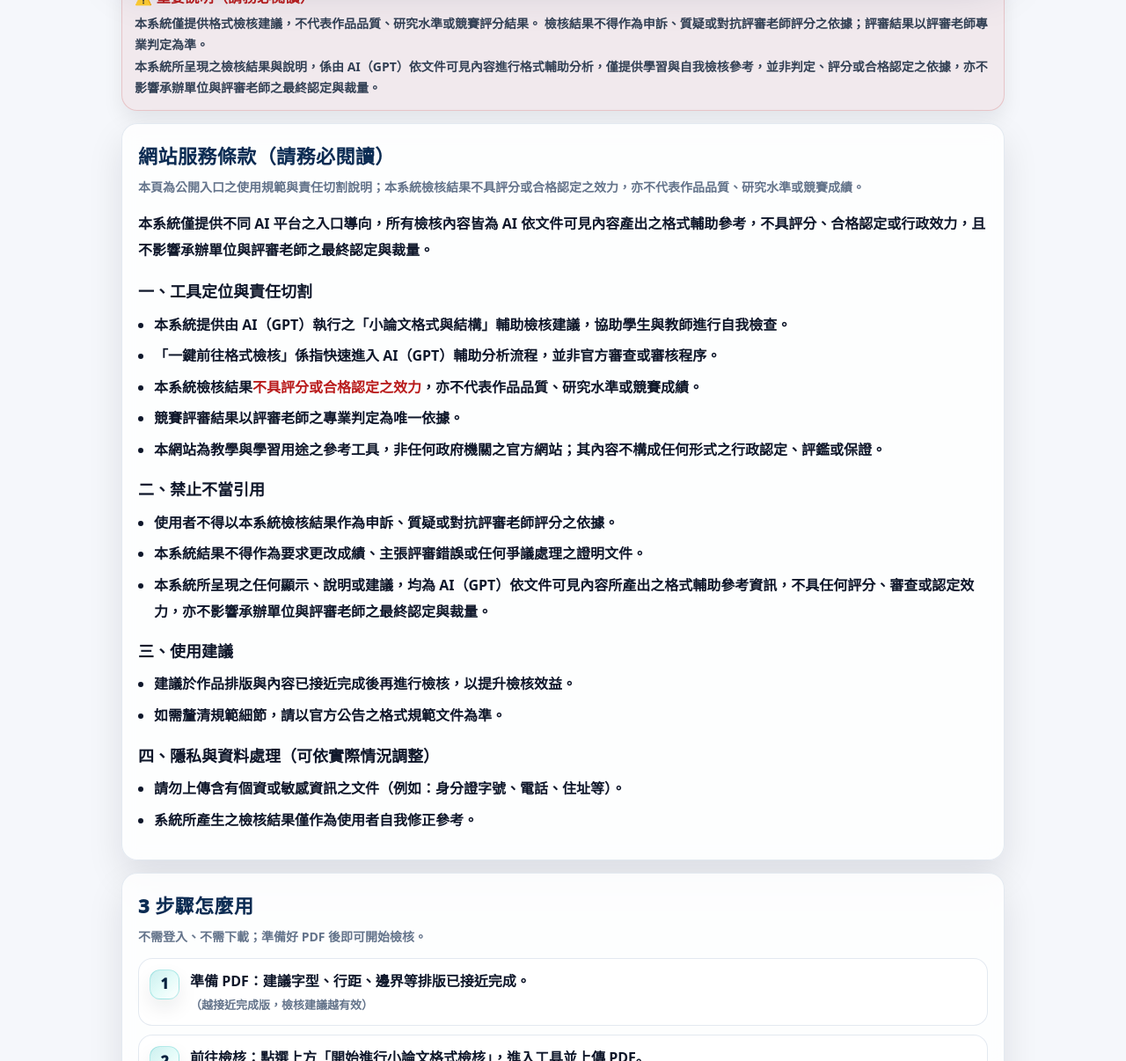
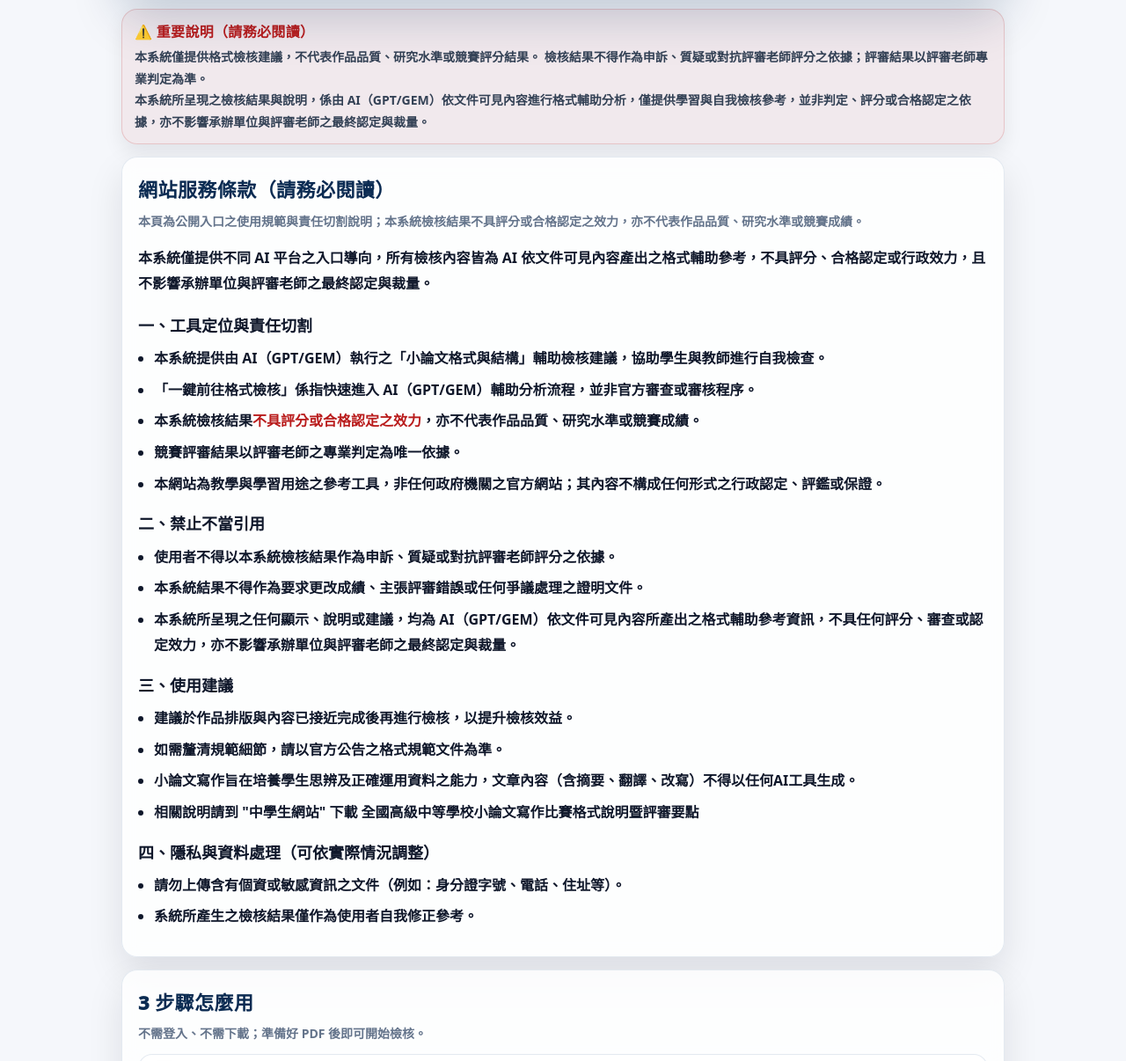
Before and after one commit to r91628120/thesis-checker, a Jekyll site: the page thesis-format/index.html, which Jekyll copies as it is, in a window 1280 px wide and 1400 px high, scrolled down 386 px, cut to the strip 194-1400 px from the top of the window. Shown: the whole strip at 88% size. Built offline with Jekyll 4.4.1, drawn with Linux system fonts in a browser that asks for light colours; some of the changed text lies outside the part shown.

Commit message:
Add files via upload

```diff
--- a/thesis-format/index.html
+++ b/thesis-format/index.html
@@ -423,7 +423,7 @@
 
         <div class="titleBox">
           <h1 class="siteTitle">高中職小論文格式檢核輔助系統</h1>
-          <p class="siteSub">本系統所提供之檢核建議，係由 AI（GPT）依使用者上傳文件之可見內容進行格式輔助分析，僅供學習與自我檢核參考。</p>
+          <p class="siteSub">本系統所提供之檢核建議，係由 AI（GPT/GEM）依使用者上傳文件之可見內容進行格式輔助分析，僅供學習與自我檢核參考。</p>
           <p class="siteSub">本網站為教學與學習用途之參考工具，非任何政府機關之官方網站，亦不代表承辦單位或評審立場。</p>
 
         </div>
@@ -439,6 +439,9 @@
           <p class="heroDesc">
             本系統提供，係由AI（GPT）依使用者上傳文件之「可見內容」所產出之格式輔助分析與檢核建議，僅供學習與自我檢查參考。
             <strong>不具評分或認定合格之效力</strong>；競賽評審結果以評審老師專業判定為準。
+          </p>
+          <p class="heroDesc">
+            AI有時會出錯，如對檢核有疑義，請以小論文比賽計畫、評審要點及格式範例為最終判斷依據。
           </p>
 
           <div class="ctaRow">
@@ -465,7 +468,7 @@
         檢核結果不得作為申訴、質疑或對抗評審老師評分之依據；評審結果以評審老師專業判定為準。
       </p>
       <p class="warnBody">
-        本系統所呈現之檢核結果與說明，係由 AI（GPT）依文件可見內容進行格式輔助分析，僅提供學習與自我檢核參考，並非判定、評分或合格認定之依據，亦不影響承辦單位與評審老師之最終認定與裁量。
+        本系統所呈現之檢核結果與說明，係由 AI（GPT/GEM）依文件可見內容進行格式輔助分析，僅提供學習與自我檢核參考，並非判定、評分或合格認定之依據，亦不影響承辦單位與評審老師之最終認定與裁量。
       </p>
 
 
@@ -482,8 +485,8 @@
         <p>本系統僅提供不同 AI 平台之入口導向，所有檢核內容皆為 AI 依文件可見內容產出之格式輔助參考，不具評分、合格認定或行政效力，且不影響承辦單位與評審老師之最終認定與裁量。</p>
         <h3>一、工具定位與責任切割</h3>
         <ul>
-          <li>本系統提供由 AI（GPT）執行之「小論文格式與結構」輔助檢核建議，協助學生與教師進行自我檢查。</li>
-          <li>「一鍵前往格式檢核」係指快速進入 AI（GPT）輔助分析流程，並非官方審查或審核程序。</li>
+          <li>本系統提供由 AI（GPT/GEM）執行之「小論文格式與結構」輔助檢核建議，協助學生與教師進行自我檢查。</li>
+          <li>「一鍵前往格式檢核」係指快速進入 AI（GPT/GEM）輔助分析流程，並非官方審查或審核程序。</li>
           <li>本系統檢核結果<strong class="em">不具評分或合格認定之效力</strong>，亦不代表作品品質、研究水準或競賽成績。</li>
           <li>競賽評審結果以評審老師之專業判定為唯一依據。</li>
           <li>本網站為教學與學習用途之參考工具，非任何政府機關之官方網站；其內容不構成任何形式之行政認定、評鑑或保證。</li>
@@ -494,13 +497,15 @@
         <ul>
           <li>使用者不得以本系統檢核結果作為申訴、質疑或對抗評審老師評分之依據。</li>
           <li>本系統結果不得作為要求更改成績、主張評審錯誤或任何爭議處理之證明文件。</li>
-          <li>本系統所呈現之任何顯示、說明或建議，均為 AI（GPT）依文件可見內容所產出之格式輔助參考資訊，不具任何評分、審查或認定效力，亦不影響承辦單位與評審老師之最終認定與裁量。</li>
+          <li>本系統所呈現之任何顯示、說明或建議，均為 AI（GPT/GEM）依文件可見內容所產出之格式輔助參考資訊，不具任何評分、審查或認定效力，亦不影響承辦單位與評審老師之最終認定與裁量。</li>
         </ul>
 
         <h3>三、使用建議</h3>
         <ul>
           <li>建議於作品排版與內容已接近完成後再進行檢核，以提升檢核效益。</li>
           <li>如需釐清規範細節，請以官方公告之格式規範文件為準。</li>
+          <li>小論文寫作旨在培養學生思辨及正確運用資料之能力，文章內容（含摘要、翻譯、改寫）不得以任何AI工具生成。</li>
+          <li>相關說明請到 "中學生網站" 下載 全國高級中等學校小論文寫作比賽格式說明暨評審要點</li>
         </ul>
 
         <h3>四、隱私與資料處理（可依實際情況調整）</h3>
@@ -539,7 +544,7 @@
           <div class="howNum">3</div>
           <div>
             <div class="howLine"><strong>依建議修正：</strong>依檢核結果逐項修正後，可再檢核確認。</div>
-            <div class="howSub">提醒：檢核結果為 AI（GPT）之格式輔助建議，僅供參考；評審結果以評審老師之專業判定為準。</div>
+            <div class="howSub">提醒：檢核結果為 AI（GPT/GEM）之格式輔助建議，僅供參考；評審結果以評審老師之專業判定為準。</div>
           </div>
         </li>
       </ol>
@@ -552,7 +557,7 @@
         <div class="tag">版本：<span id="ver">v1.0.0</span></div>
         <div class="tag">聯絡信箱：r91628120@ctvs.ptc.edu.tw</div>
 
-        <div class="tag">網站建置與維護：教學推廣維護團隊（高中職小論文）</div>
+        <div class="tag">網站建置與維護：教學推廣維護團隊</div>
       </div>
     </footer>
 
```
